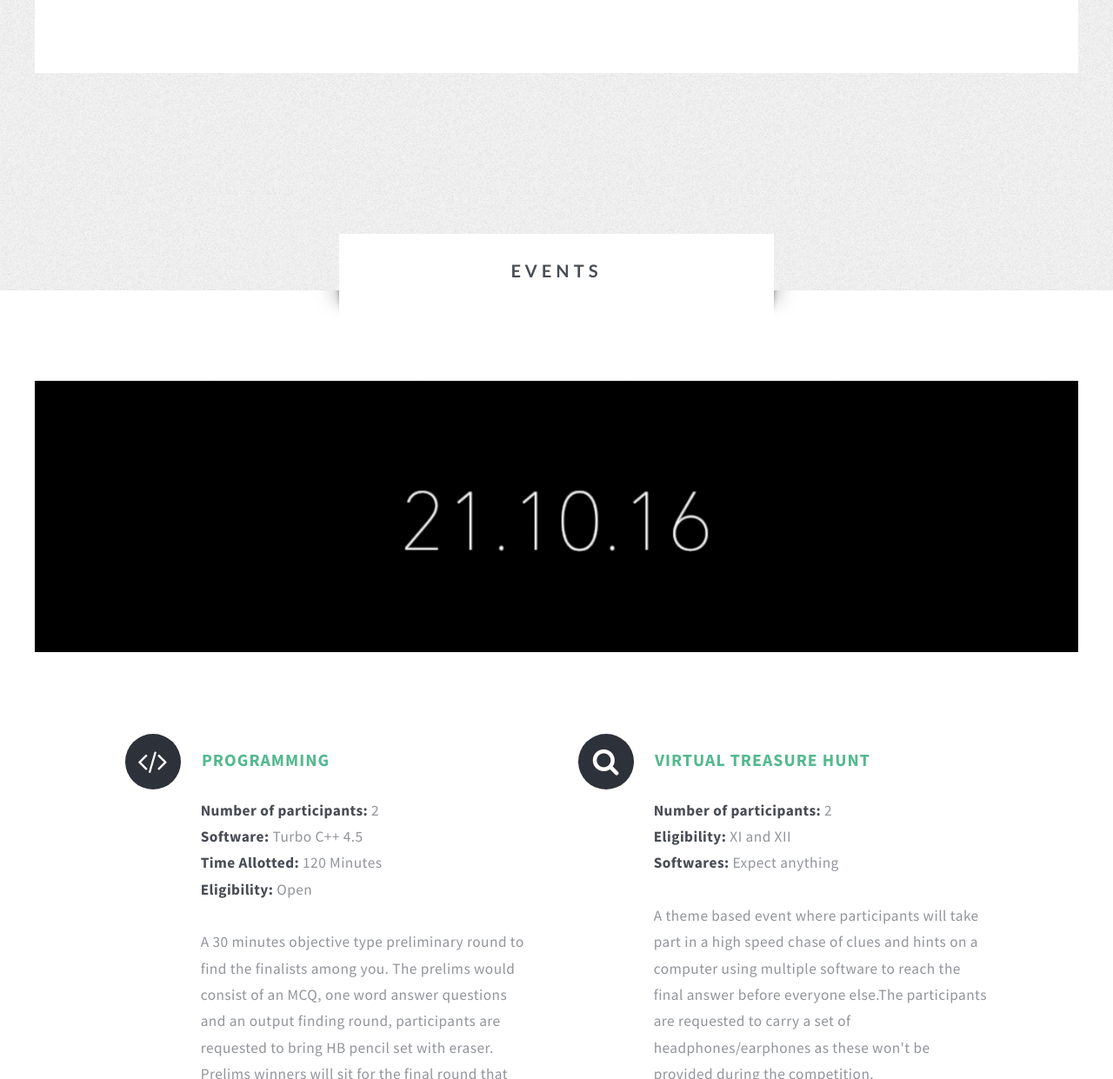
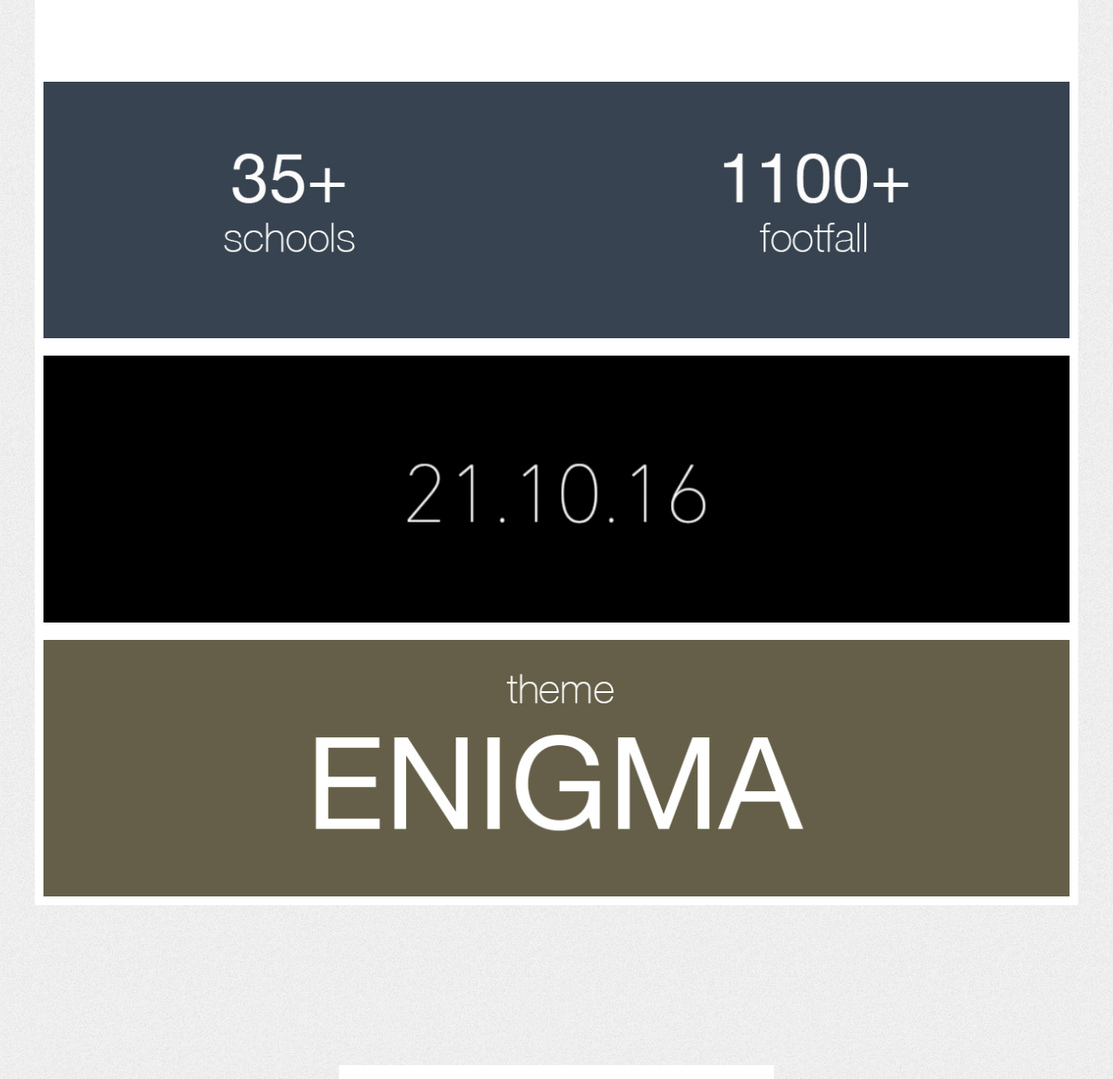
Before and after one commit to pranjalj13/pranjalj13.github.io, a plain HTML site: page index.html in a window 1280 px wide. Shown: the part 2425-3666 px from the top of the page at 87% size. Drawn offline with Linux system fonts and the light colour scheme.

Commit message:
Update index.html

```diff
--- a/index.html
+++ b/index.html
@@ -67,6 +67,9 @@ VVV   VVV     II     RR   RR   UU    UU   SS       ''       22   00  00    11
 						</ul>-->
 
                     <a class="image fit"><img src="images/eniac_eniac.jpg"  alt=""></a>
+                    <a href="" class="image fit"><img src="images/stat.jpg" alt="" /></a>
+                    <a href="" class="image fit"><img src="images/pic01.jpg" alt="" /></a>
+                    <a href="" class="image fit"><img src="images/theme.jpg" alt="" /></a>
 					</section>
                     <div id="events"></div>
 				</div>
@@ -76,13 +79,7 @@ VVV   VVV     II     RR   RR   UU    UU   SS       ''       22   00  00    11
 					<div class="title">Events</div>
 					<div id="main" class="container">
 
-						<!-- Image -->
-							<a href="#" class="image featured">
-								<img src="images/pic01.JPG" alt="" />
-							</a>
-
                         <br><br>
-
 						<!-- Features -->
 							<section id="features">
 								<!--
```
